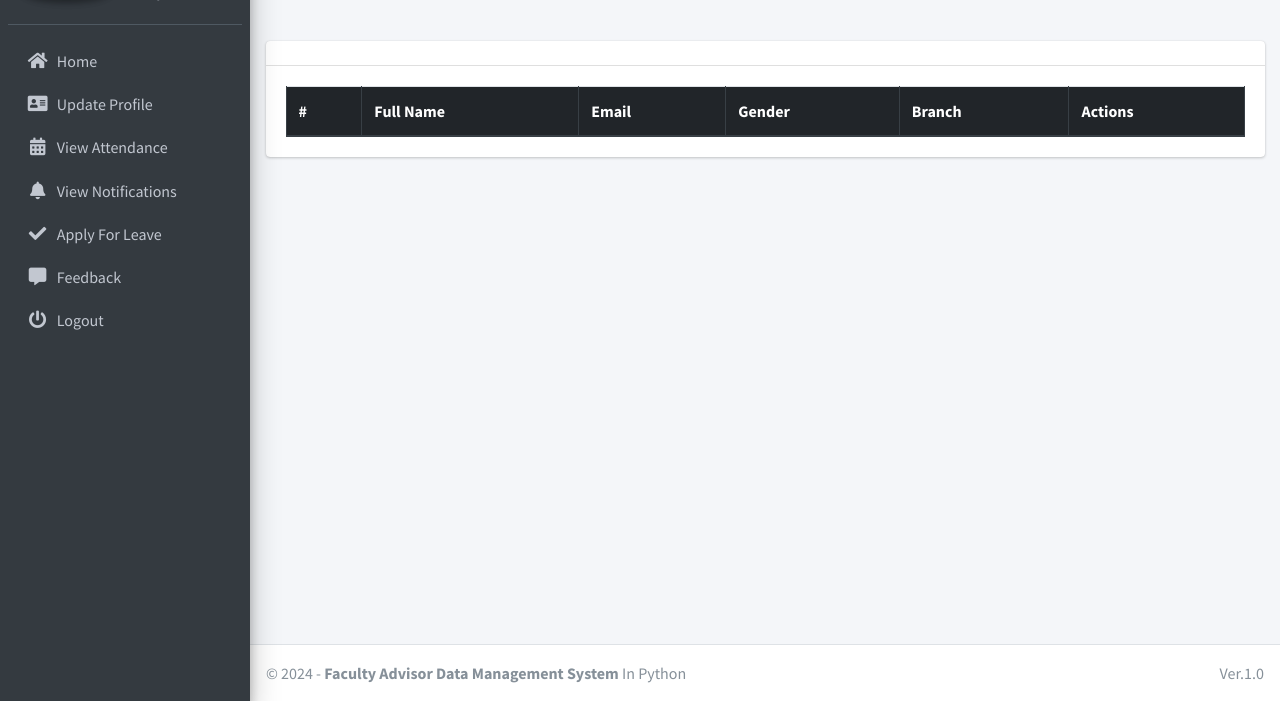
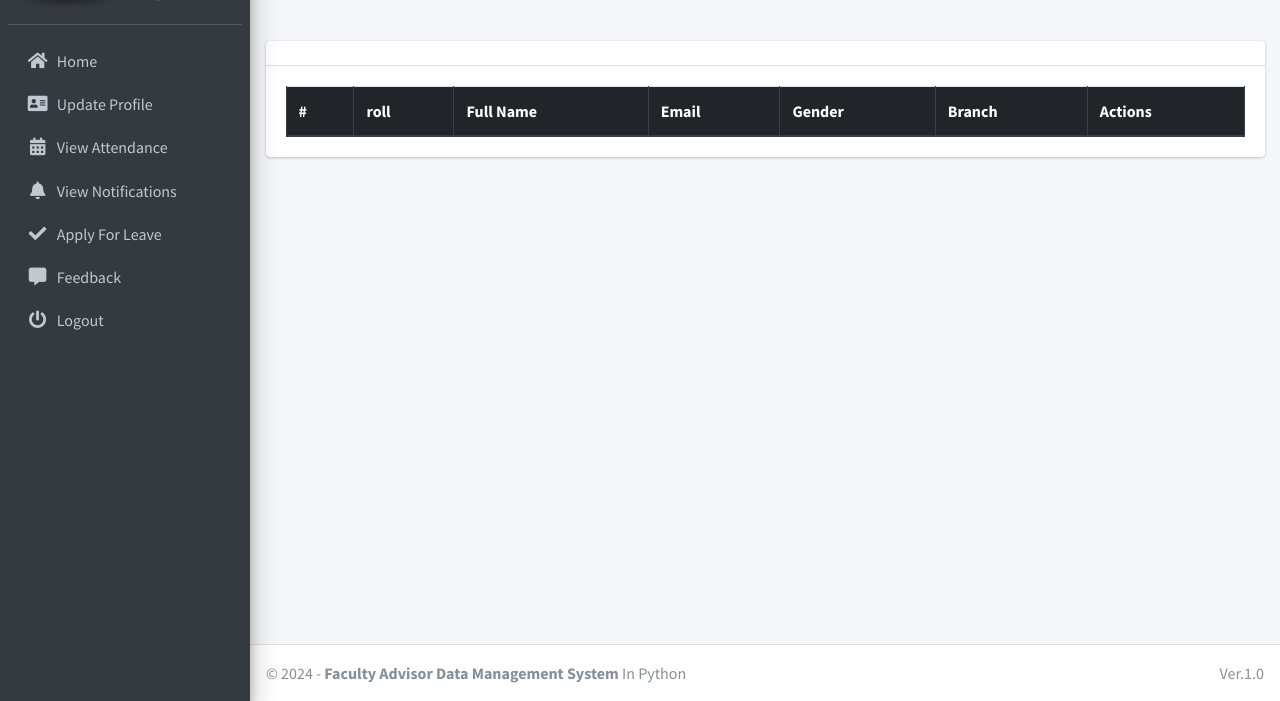
Before and after one commit to Mukkawar-Shlok/DjangoStudentManagement, a Django app: template main_app/templates/hod_template/manage_student.html in a window 1280 px wide. Shown: the part 99-800 px from the top of the page. Run offline with Django 3.2, Linux system fonts and the light colour scheme; the template is opened without the code that fills it, so the values that code supplies are empty; some libraries are stand-ins or nearby versions.

Commit message:
roll no. changes

```diff
--- a/main_app/forms.py
+++ b/main_app/forms.py
@@ -62,7 +62,7 @@ class StudentForm(CustomUserForm):
     class Meta(CustomUserForm.Meta):
         model = Student
         fields = CustomUserForm.Meta.fields + \
-            ['course', 'session']
+            ['course', 'session' ,'roll']
 
 
 class AdminForm(CustomUserForm):
--- a/main_app/hod_views.py
+++ b/main_app/hod_views.py
@@ -12,7 +12,7 @@ from django.views.generic import UpdateView
 
 from .forms import *
 from .models import *
-
+from django.db import DatabaseError
 from django.db.models import F
 def admin_home(request):
     total_staff = Staff.objects.all().count()
@@ -133,6 +133,7 @@ def add_student(request):
         password = student_form.cleaned_data.get('password')
         course = student_form.cleaned_data.get('course')
         session = student_form.cleaned_data.get('session')
+        roll = student_form.cleaned_data.get('roll')
         # passport = request.FILES['profile_pic']
         # fs = FileSystemStorage()
         # filename = fs.save(passport.name, passport)
@@ -144,6 +145,7 @@ def add_student(request):
             user.address = "address"
             user.student.session = session
             user.student.course = course
+            user.student.roll = roll
             user.save()
             messages.success(request, "Successfully Added")
             return redirect(reverse('add_student'))
@@ -712,6 +714,8 @@ def delete_student(request, student_id):
         messages.success(request, "Student deleted successfully!")
     except CustomUser.DoesNotExist:
         messages.error(request, "No such student found.")
+    except DatabaseError as e:
+        messages.error(request, f"Database error occurred: {e}")
 
     return redirect(reverse('manage_student'))
 
--- a/main_app/models.py
+++ b/main_app/models.py
@@ -78,7 +78,7 @@ class Student(models.Model):
     admin = models.OneToOneField(CustomUser, on_delete=models.CASCADE)
     course = models.ForeignKey(Course, on_delete=models.DO_NOTHING, null=True, blank=False)
     session = models.ForeignKey(Session, on_delete=models.DO_NOTHING, null=True)
-
+    roll = models.CharField(max_length=120)
     def __str__(self):
         return self.admin.last_name + ", " + self.admin.first_name
 
--- a/main_app/templates/hod_template/manage_student.html
+++ b/main_app/templates/hod_template/manage_student.html
@@ -18,6 +18,7 @@
                             <thead class="thead-dark">
                                 <tr>
                                     <th>#</th>
+                                    <th>roll</th>
                                     <th>Full Name</th>
                                     <th>Email</th>
                                     <th>Gender</th>
@@ -30,6 +31,7 @@
                                 {% for student in students %}
                                 <tr>
                                     <td>{{ forloop.counter }}</td>
+                                    <td>{{ student.student.roll }}</td>
                                     <td>{{student.first_name}} {{student.last_name}}</td>
                                     <td>{{student.email}}</td>
                                     <td>{{student.gender}}</td>
--- a/main_app/templates/hod_template/student_notification.html
+++ b/main_app/templates/hod_template/student_notification.html
@@ -18,6 +18,7 @@
                             <thead class="thead-dark">
                                 <tr>
                                     <th>#</th>
+                                    <th>roll</th>
                                     <th>Full Name</th>
                                     <th>Email</th>
                                     <th>Gender</th>
@@ -30,6 +31,7 @@
                                 {% for student in students %}
                                 <tr>
                                     <td>{{ forloop.counter }}</td>
+                                    <td>{{ student.student.roll }}</td>
                                     <td>{{student.first_name}} {{student.last_name}}</td>
                                     <td>{{student.email}}</td>
                                     <td>{{student.gender}}</td>
```
